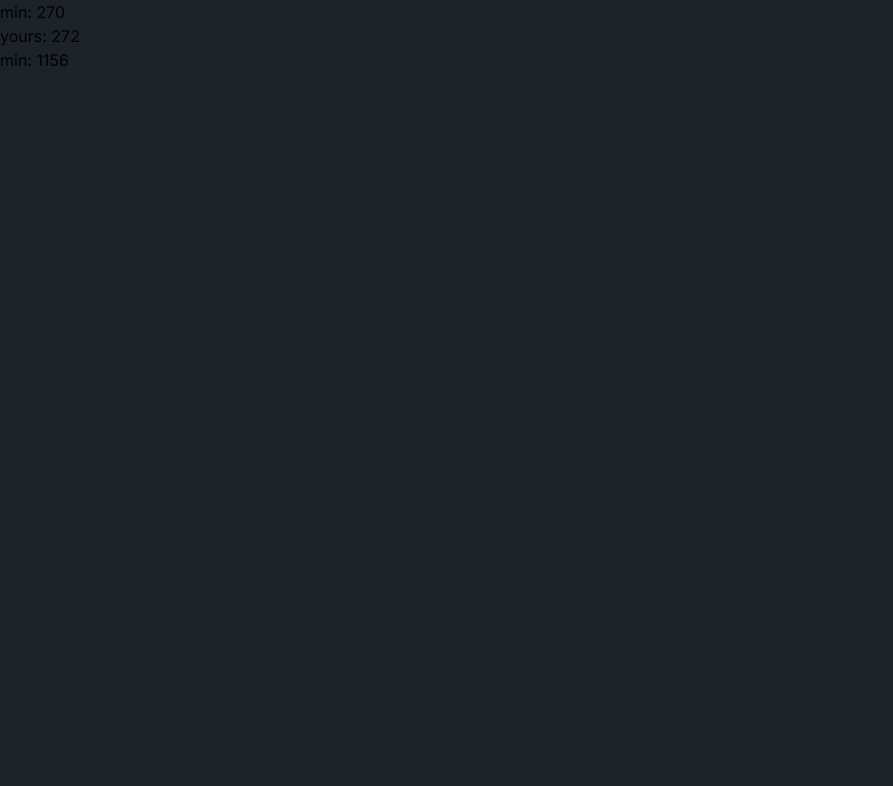
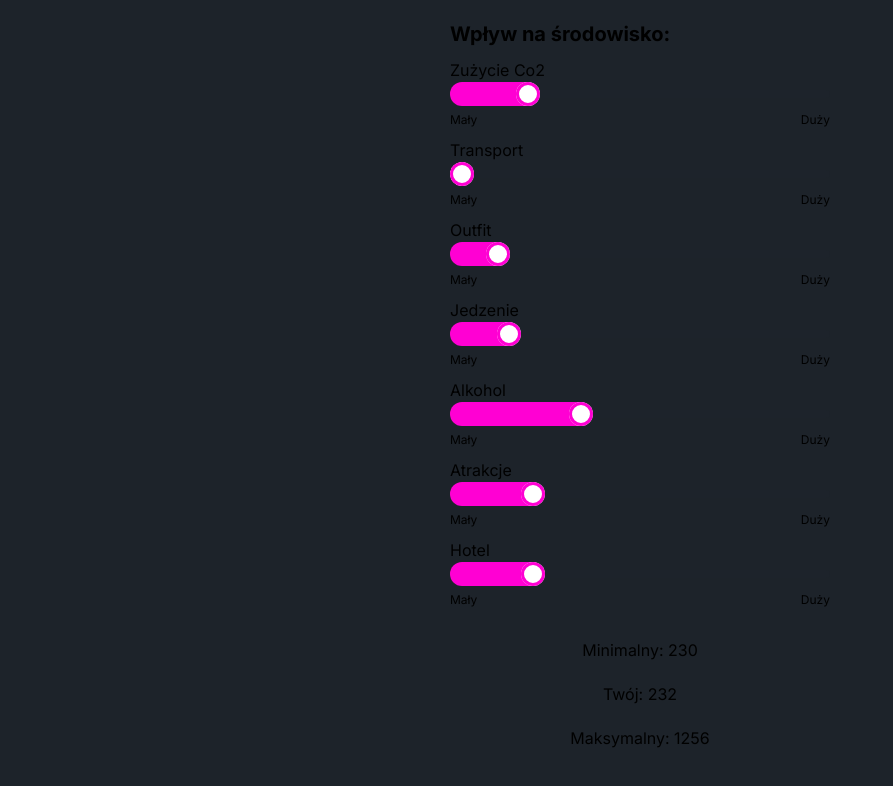
Before and after one commit to Kacper-Arendt/hackathon, a Next.js app: page /result in a window 1280 px wide. Shown: the top 786 px of the page, without its empty margins (0-893 px from the left). Built offline with nearby package versions, Linux system fonts and the light colour scheme.

Commit message:
add summary

```diff
--- /dev/null
+++ b/src/app/result/Range.tsx
@@ -0,0 +1,12 @@
+export const Range = ({min, max, steps, value, label}: {label: string;value: number;min: number; max: number; steps?: number}) => {
+    return (
+        <div >
+            <p>{label}</p>
+            <input type="range" min={min} max={max} value={value} step={steps} className="range range-secondary"/>
+            <div className="w-full flex justify-between text-xs">
+                <span>Mały</span>
+                <span>Duży</span>
+            </div>
+        </div>
+    )
+}
--- a/src/app/result/page.tsx
+++ b/src/app/result/page.tsx
@@ -1,6 +1,8 @@
 'use client'
 import React from "react";
 import {Context, QuestionKey} from "@/app/steps/Context";
+import {Range} from "@/app/result/Range";
+import s from './styles.module.css'
 
 const CO2Usage = {
     transport: {
@@ -9,8 +11,8 @@ const CO2Usage = {
         3: 0.6
     },
     outfit: {
-        1: 50,
-        2: 0,
+        1: 10,
+        2: 100,
     },
     food: {
         1: 20,
@@ -78,11 +80,28 @@ export default function Home() {
     const yours = calculateCO2Usage(steps)
 
 
+    console.log("yours",yours)
+    console.log("max",max)
+
     return (
-        <div>
-            <p>min: {min.co2Usage}</p>
-            <p>yours: {yours.co2Usage}</p>
-            <p>min: {max.co2Usage}</p>
+        <div className={s.container}>
+
+            <div className={s.summary}>
+                <p className="text-xl font-bold">
+                    Wpływ na środowisko:
+                </p>
+                <Range value={yours.co2Usage} min={0} max={max.co2Usage}  label="Zużycie Co2" />
+                <Range value={yours.transport} min={0} max={max.transport}  label="Transport" />
+                <Range value={yours.outfit} min={0} max={max.outfit}  label="Outfit" />
+                <Range value={yours.food} min={0} max={max.food}  label="Jedzenie" />
+                <Range value={yours.alcohol} min={0} max={max.alcohol}  label="Alkohol" />
+                <Range value={yours.attractions} min={0} max={max.attractions}  label="Atrakcje" />
+                <Range value={yours.hotel} min={0} max={max.hotel}  label="Hotel" />
+            </div>
+
+            <p>Minimalny: {min.co2Usage}</p>
+            <p>Twój: {yours.co2Usage}</p>
+            <p>Maksymalny: {max.co2Usage}</p>
 
         </div>
     );
--- /dev/null
+++ b/src/app/result/styles.module.css
@@ -0,0 +1,22 @@
+.container{
+    display: flex;
+    flex-direction: column;
+    gap: 20px;
+    align-items: center;
+    padding: 10px;
+}
+
+.summary{
+    width: 100%;
+    display: flex;
+    flex-direction: column;
+    gap: 10px;
+    max-width: 80%;
+    padding: 10px;
+
+
+    @media (min-width: 768px){
+        max-width:400px;
+    }
+
+}
```
